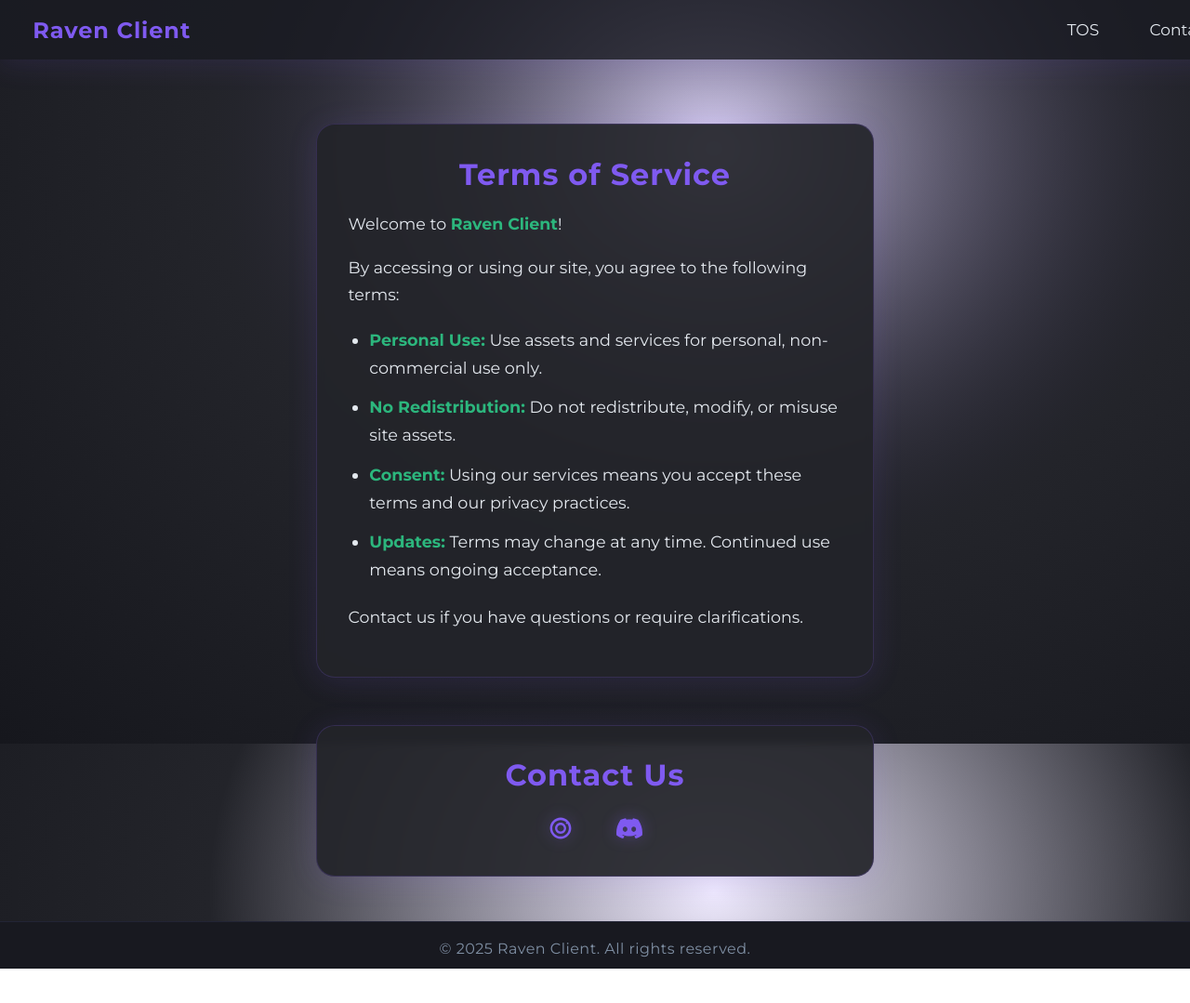
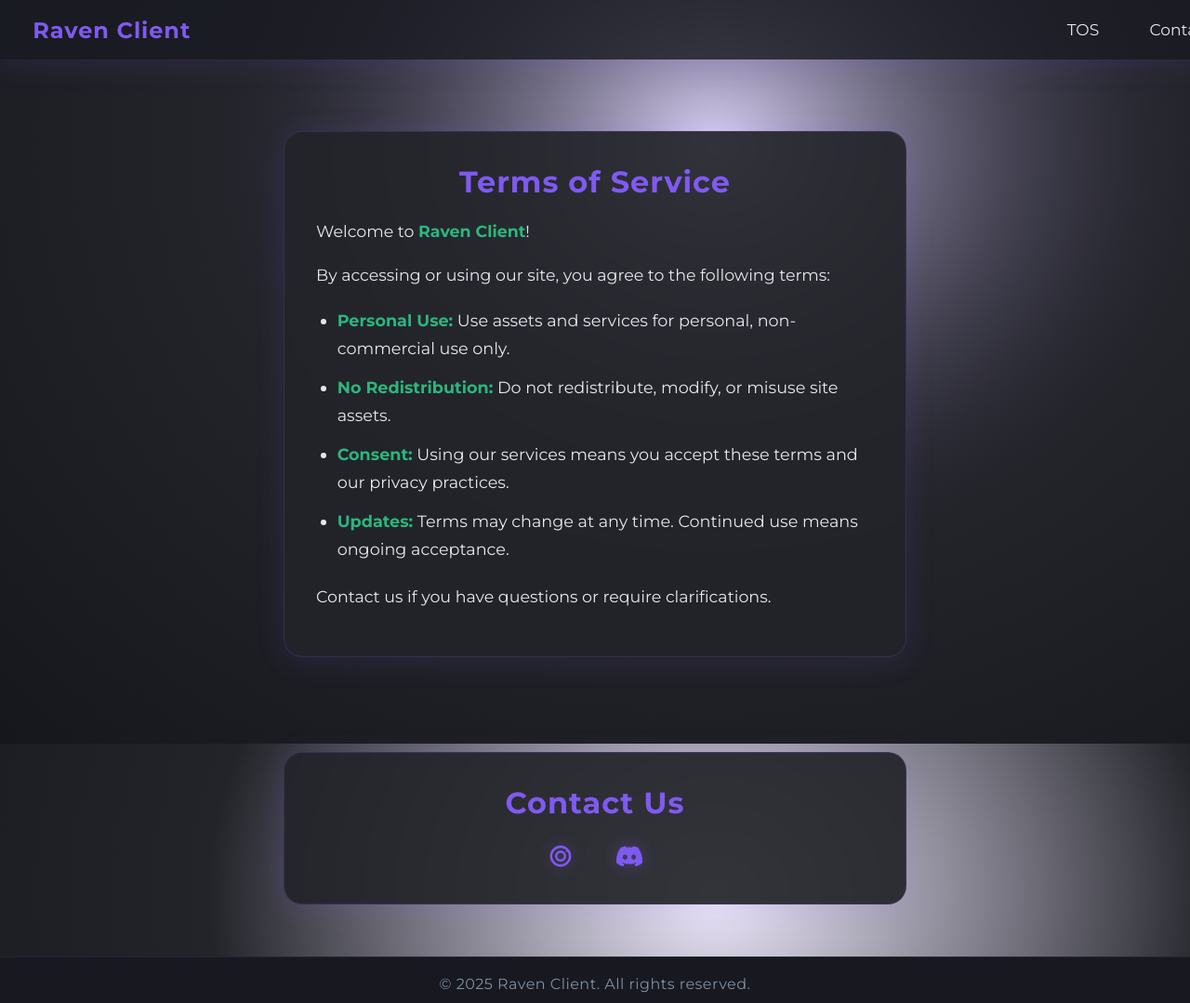
Before and after one commit to Scythe-Client/Website, a plain HTML site: page index.html in a window 1280 px wide. Shown: the top 1079 px of the page at 93% size. Before the commit the page ends 1042 px from the top, so only its background shows below. Drawn offline with Linux system fonts and the light colour scheme.

Commit message:
Update theme_tos.css

```diff
--- a/theme_tos.css
+++ b/theme_tos.css
@@ -19,15 +19,6 @@
   font-family: 'Montserrat', Arial, sans-serif;
   background: radial-gradient(ellipse at 60% 20%, #7f5af022 0%, #23242a 50%, #16171d 100%);
   color: var(--text-main);
-  min-height: 100vh;
-  box-sizing: border-box;
-  scroll-behavior: smooth;
-}
-
-body {
-  display: flex;
-  flex-direction: column;
-  min-height: 100vh;
 }
 
 /* Navbar */
@@ -139,16 +130,14 @@
   }
 }
 
-/* Layout fix - sections always visible */
+/* Section Styles */
 main {
-  flex: 1 0 auto;
+  min-height: 80vh;
   display: flex;
   flex-direction: column;
+  gap: 4vw;
   align-items: center;
-  justify-content: flex-start;
-  padding: 2rem 1rem 1rem 1rem;
-  max-width: 100vw;
-  box-sizing: border-box;
+  padding: 2.5rem 1rem 1.5rem 1rem;
 }
 
 .section {
@@ -161,7 +150,6 @@
   padding: 2.1rem 2.1rem 2rem 2.1rem;
   border: 1.5px solid var(--border);
   backdrop-filter: blur(4px);
-  box-sizing: border-box;
 }
 
 .section h1, .section h2 {
@@ -217,7 +205,7 @@
   filter: drop-shadow(0 0 14px #2cb67d88);
 }
 
-/* Footer sticks to bottom if little content */
+/* Footer */
 footer {
   width: 100%;
   padding: 1.2rem 0 0.7rem 0;
@@ -228,9 +216,6 @@
   border-top: 1px solid #222435;
   margin-top: 2rem;
   letter-spacing: 0.03em;
-  flex-shrink: 0;
-  position: relative;
-  z-index: 2;
 }
 
 /* Mobile tweaks */
```
